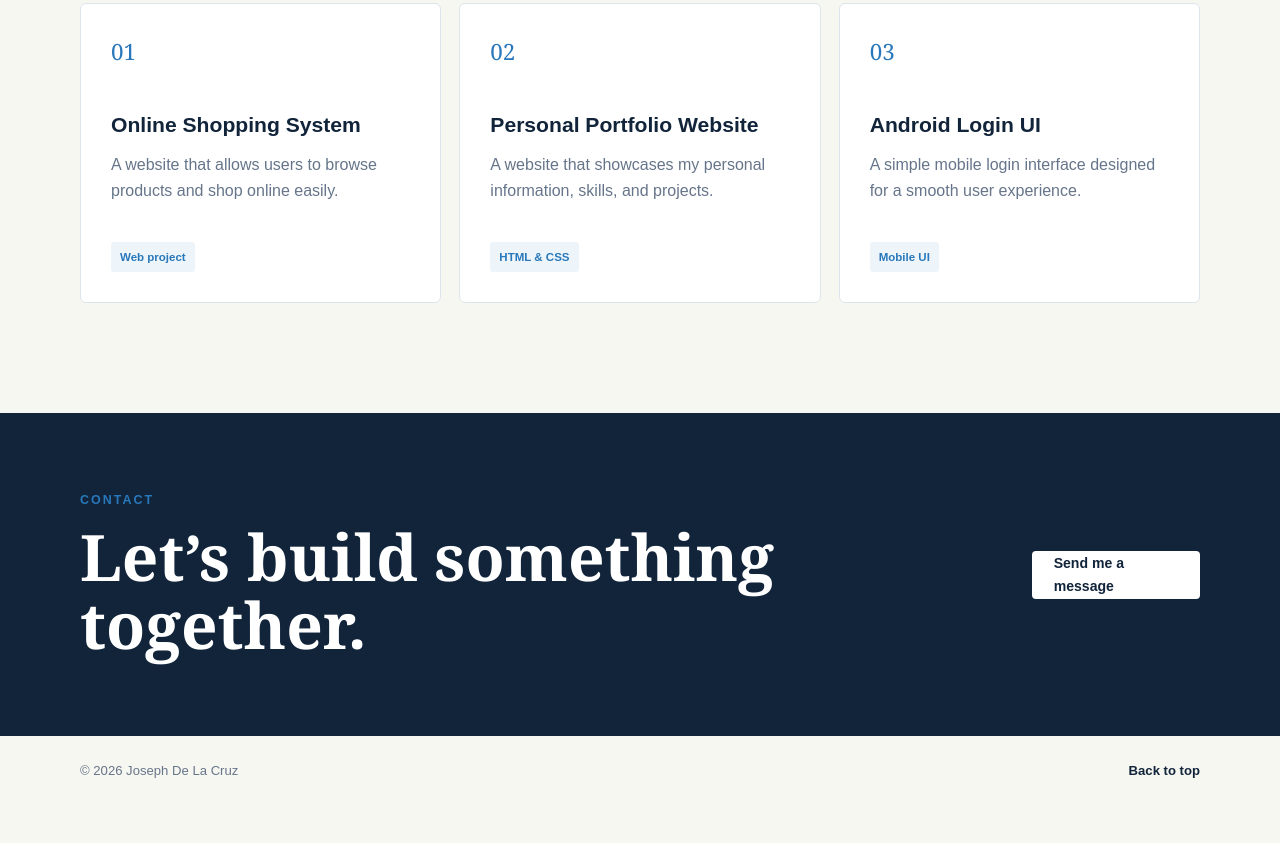
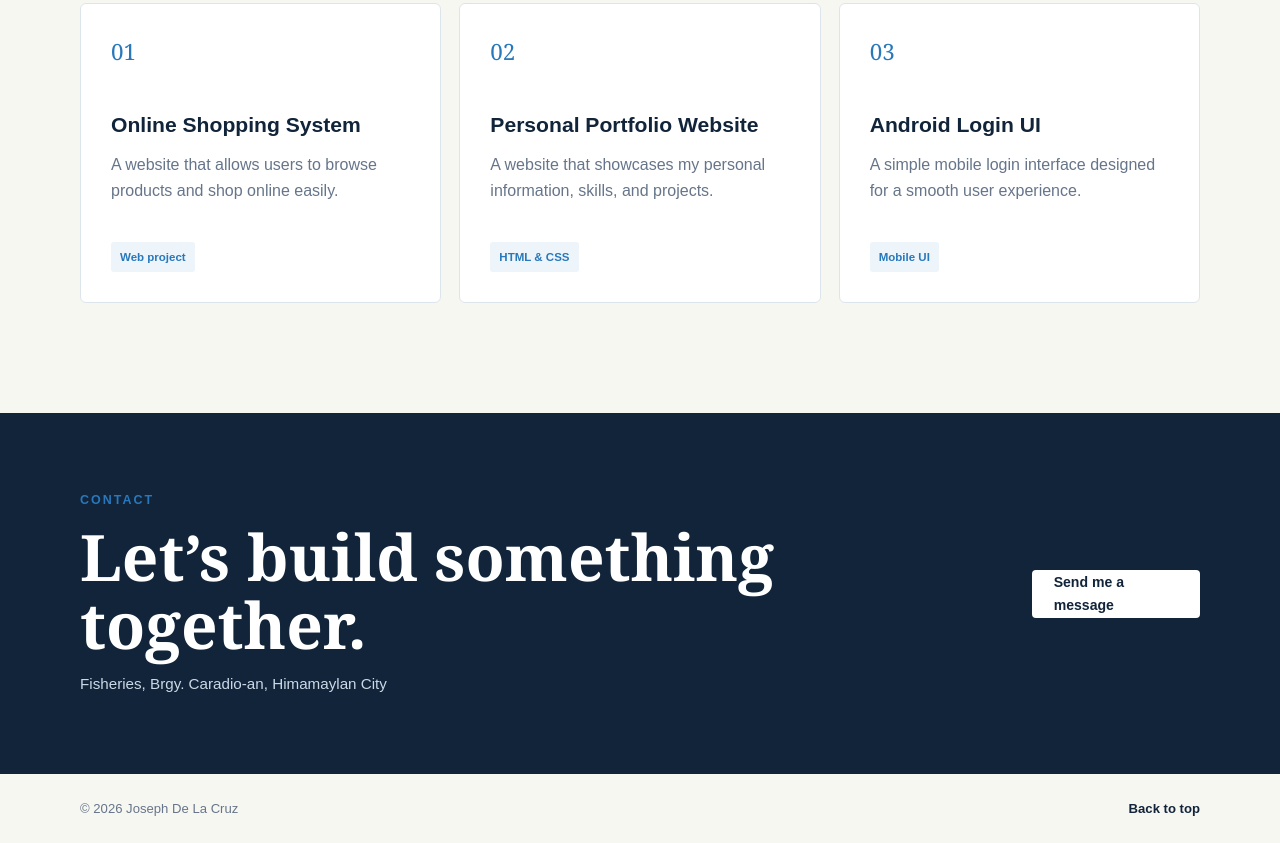
Before and after one commit to delacruz091905-ai/Delacruz-project-1, a plain HTML site: page index.html in a window 1280 px wide. Shown: the part 1963-2806 px from the top of the page. Before the commit the page ends 2768 px from the top, so only its background shows below. Drawn offline with Linux system fonts and the light colour scheme.

Commit message:
adding my address

```diff
--- a/index.html
+++ b/index.html
@@ -121,6 +121,7 @@
                 <div>
                     <p class="eyebrow">Contact</p>
                     <h2>Let’s build something together.</h2>
+                    <p class="address">Fisheries, Brgy. Caradio-an, Himamaylan City</p>
                 </div>
                 <a class="button light" href="mailto:">Send me a message</a>
             </div>
--- a/style.css
+++ b/style.css
@@ -340,6 +340,12 @@ a {
     color: var(--white);
 }
 
+.address {
+    margin-top: 14px;
+    color: #cbd9e6;
+    font-size: 0.95rem;
+}
+
 .light {
     color: var(--navy);
     background: var(--white);
```
